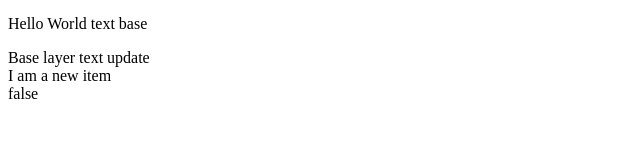
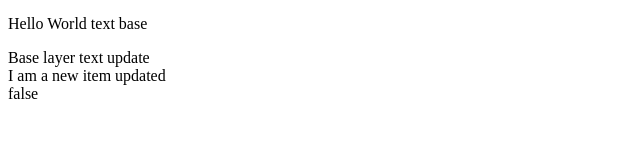
Before and after one commit to deetz99/nuxt-layers-monorepo, a Nuxt app in the folder packages/base-ui/: page / in a window 1280 px wide. Shown: the part 126-283 px from the top of the page, without its empty margins (0-640 px from the left). Built offline with nearby package versions, Linux system fonts and the light colour scheme.

Commit message:
update new item component text

```diff
--- a/packages/base-ui/app/components/NewItem.vue
+++ b/packages/base-ui/app/components/NewItem.vue
@@ -4,7 +4,7 @@ const something = ref(false)
 
 <template>
   <div>
-    I am a new item
+    I am a new item updated
     <br>
     {{ something }}
   </div>
```
Also changed, not shown: 1 other file (tests, documents, lock files or other folders).
